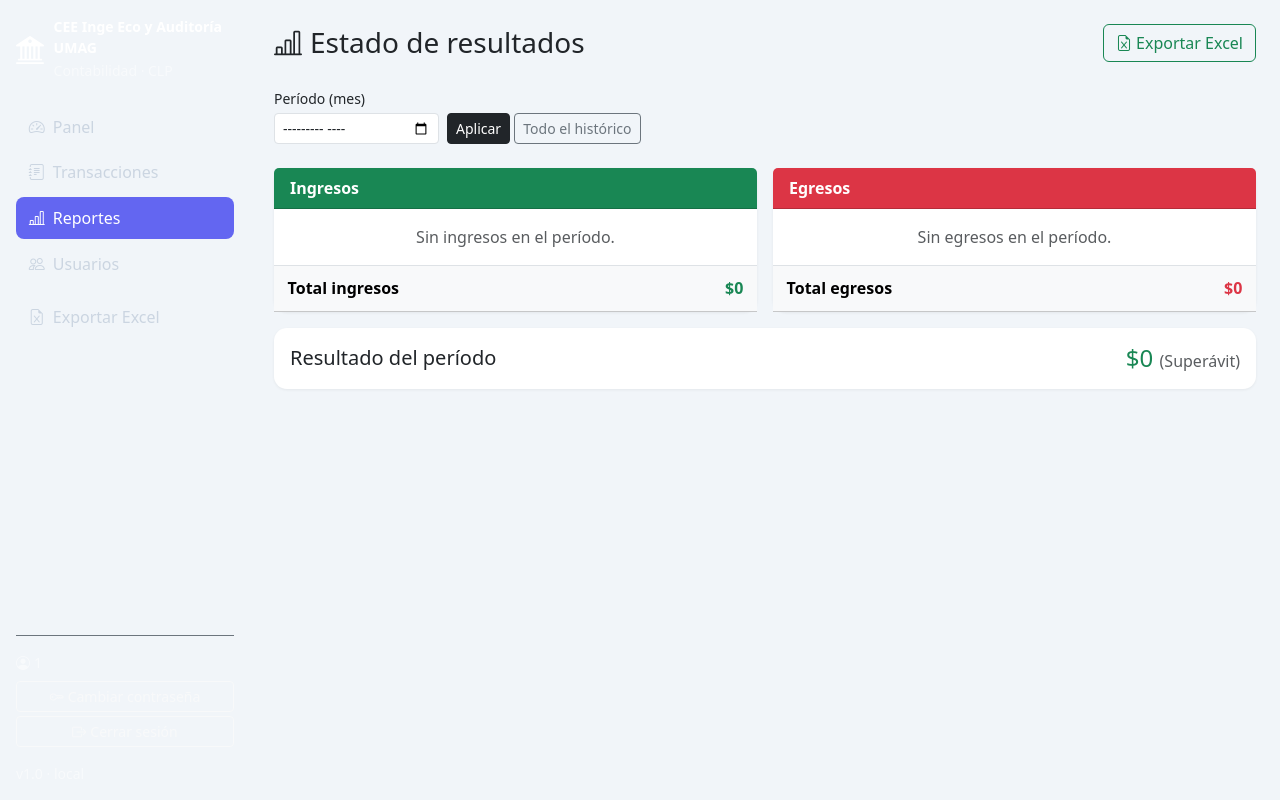
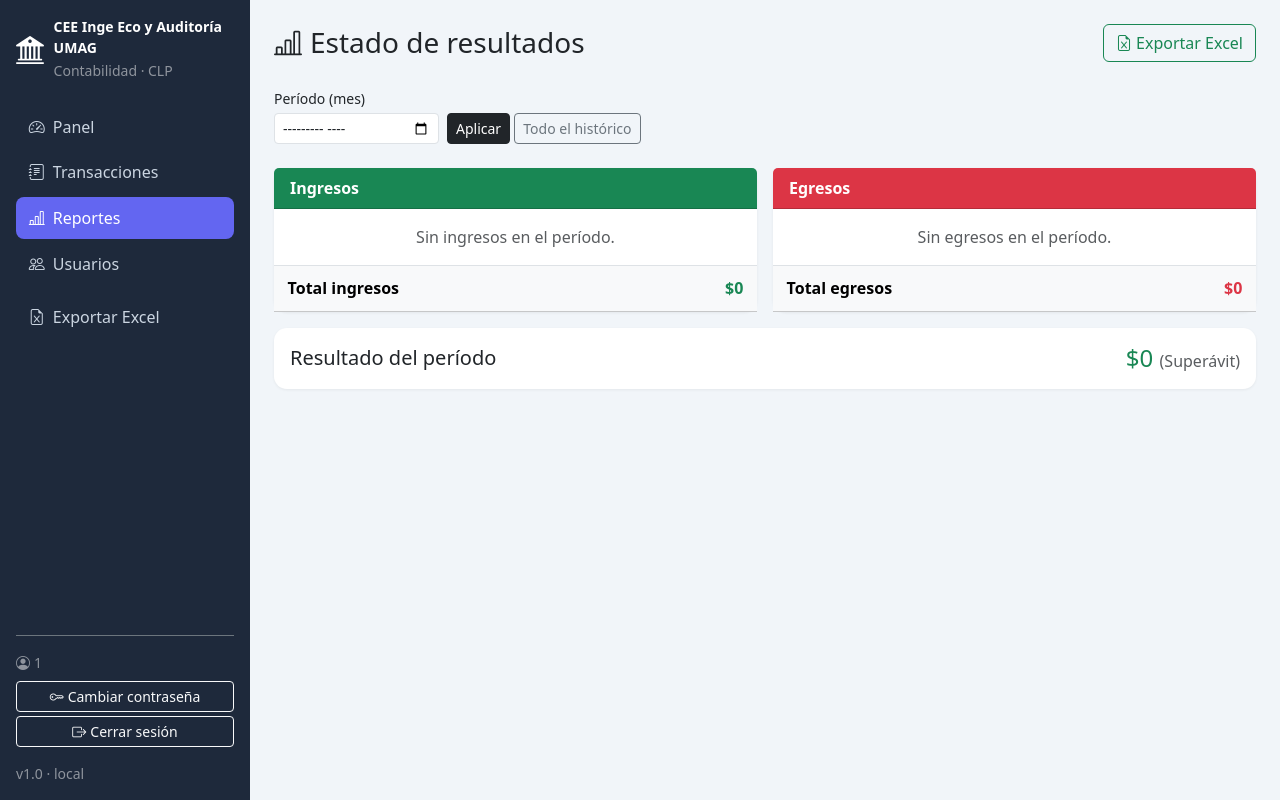
Before and after one commit to cgalpara-creator/ceeingecoyauditoriaumag, a Flask app: page /reportes in a window 1280 px wide. Run offline with Flask 3, Linux system fonts and the light colour scheme; the visitor is signed in with stand-in values (Sample User, id 1); data that the repository does not hold is empty; some libraries are stand-ins or nearby versions.

Commit message:
Fix: barra lateral oscura en escritorio (Bootstrap pisaba el fondo con !important)
Co-Authored-By: Claude Opus 4.8 <noreply@anthropic.com>

```diff
--- a/static/style.css
+++ b/static/style.css
@@ -19,8 +19,11 @@ body {
 }
 
 /* --- Barra lateral --- */
+/* Nota: usamos '!important' porque en pantallas grandes Bootstrap aplica
+   'background-color: transparent !important' a los .offcanvas-{bp}, lo que
+   borraría nuestro fondo oscuro y dejaría el texto blanco invisible. */
 .sidebar {
-  background: var(--sidebar-bg);
+  background-color: var(--sidebar-bg) !important;
   --bs-offcanvas-width: 260px;     /* ancho del menú deslizable en móvil */
   --bs-offcanvas-bg: var(--sidebar-bg);
   --bs-offcanvas-color: #fff;
@@ -35,7 +38,10 @@ body {
     position: sticky;
     top: 0;
     flex-shrink: 0;
+    background-color: var(--sidebar-bg) !important;
   }
+  /* El offcanvas-body también lo fuerza Bootstrap a transparente: lo dejamos
+     transparente para que se vea el fondo oscuro de .sidebar (correcto). */
   .sidebar .offcanvas-body { min-height: 100vh; }
 }
 
```
